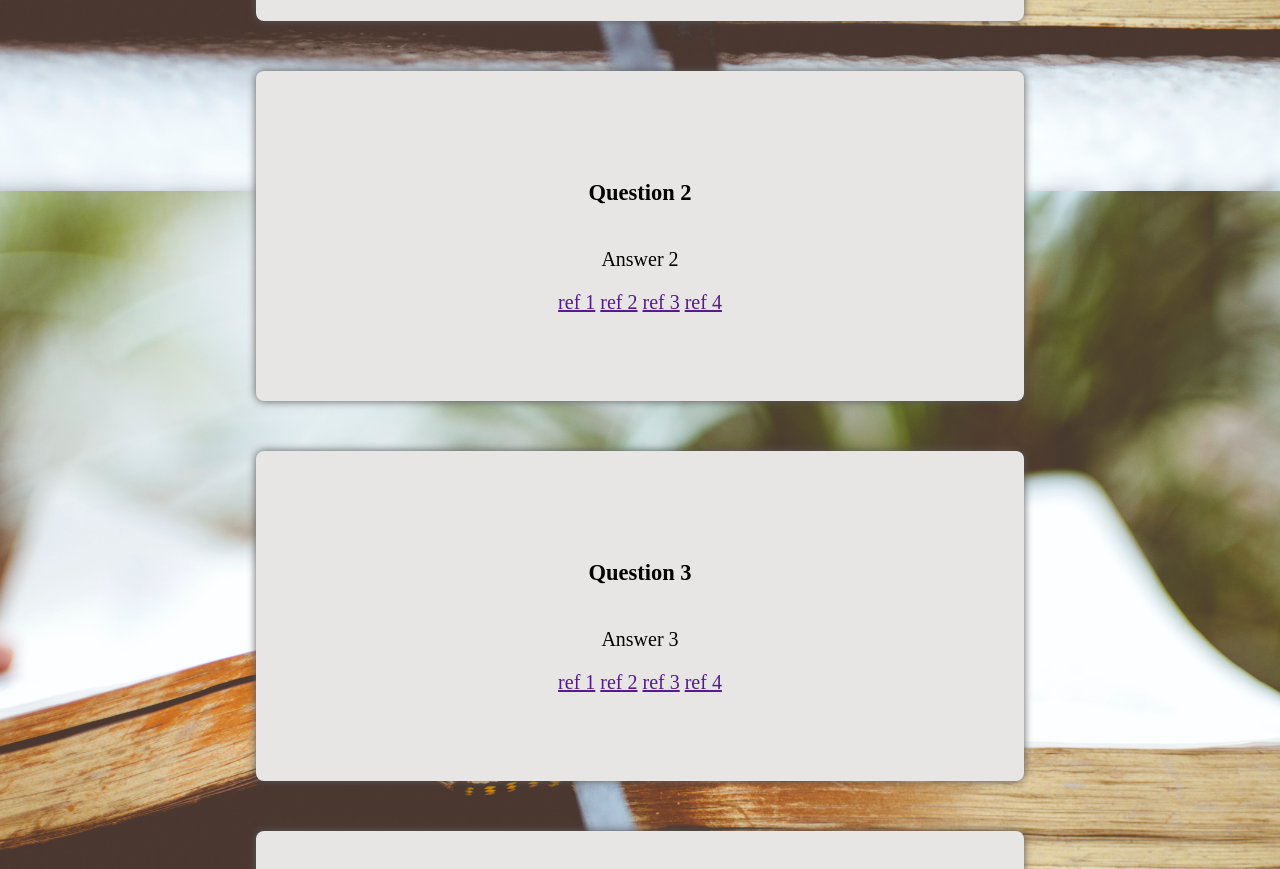
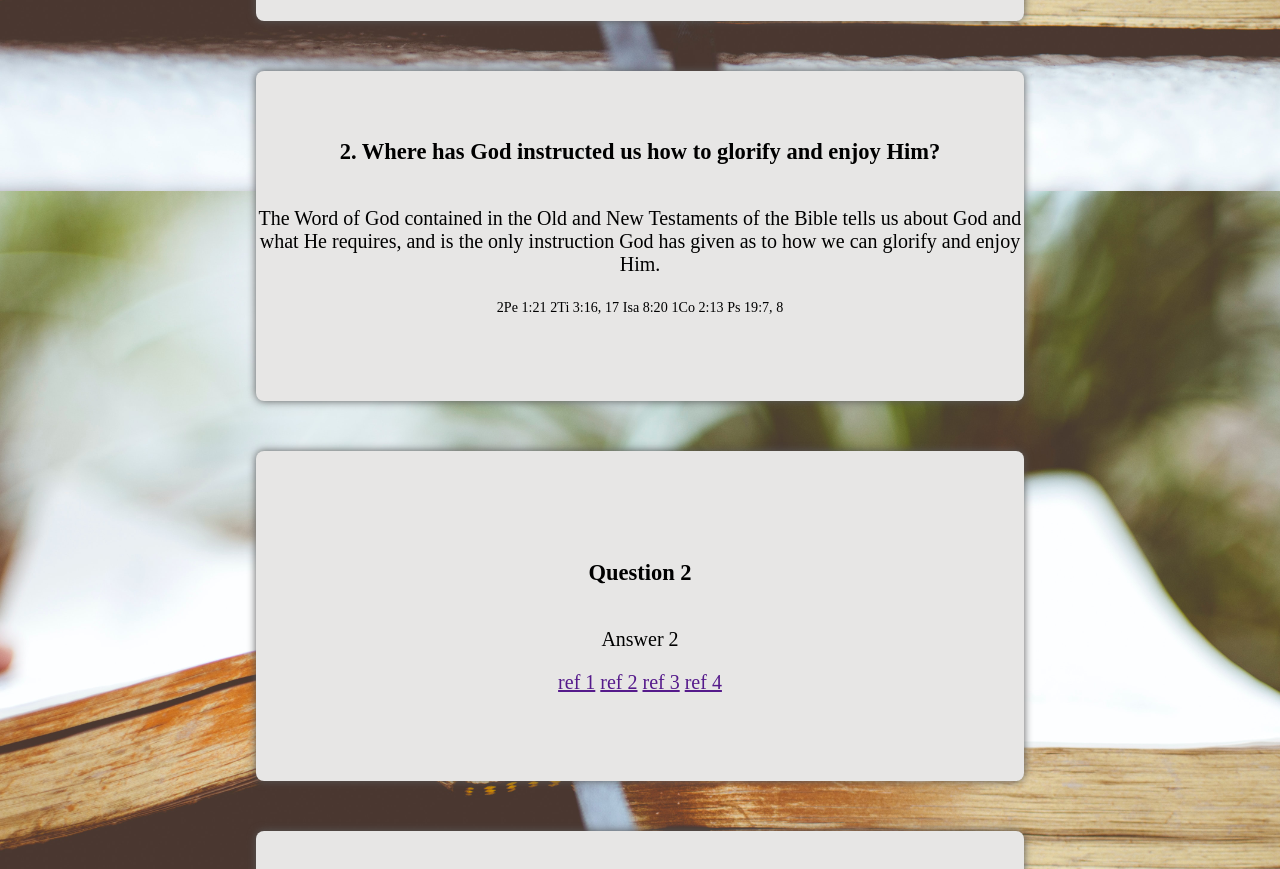
Before and after one commit to chuymendez/catechism-project, a plain HTML site: page index.html in a window 1280 px wide. Shown: the part 659-1528 px from the top of the page. Drawn offline with Linux system fonts and the light colour scheme.

Commit message:
Added question 2
New question plus anchor tag colors

```diff
--- a/index.html
+++ b/index.html
@@ -40,6 +40,21 @@
                  <a href="">Col 1:18</a>
                  <a href="">Php 2:9-11</a>
                  <a href="">Jn 17:1, 13</a>
+            </div>
+         </div>
+         <div class="container container2">
+            <div class="questionbox">
+                <h2>2. Where has God instructed us how to glorify and enjoy Him?</h2>
+            </div>
+            <div class="answerbox">
+                 <p>The Word of God contained in the Old and New Testaments of the Bible tells us about God and what He requires, and is the only instruction God has given as to how we can glorify and enjoy Him.</p>
+            </div>
+            <div class="referencebox">
+                 <a href="">2Pe 1:21</a>
+                 <a href="">2Ti 3:16, 17</a>
+                 <a href="">Isa 8:20</a>
+                 <a href="">1Co 2:13</a>
+                 <a href="">Ps 19:7, 8</a>
             </div>
          </div>
 
--- a/style.css
+++ b/style.css
@@ -36,7 +36,7 @@ body {
     text-decoration: none;
     text-shadow: 2px 2px 4px #000000;
     line-height: 25px;
-    border-radius: 4px;
+    border-radius: 8px;
   }
 
 /* Style the title */
@@ -152,7 +152,7 @@ body {
 }
 
 .referencebox a:hover {
-  color:  #f1b24a;
+  color:  #708448;
 }
 
 @media screen and (max-width: 580px) {
```
